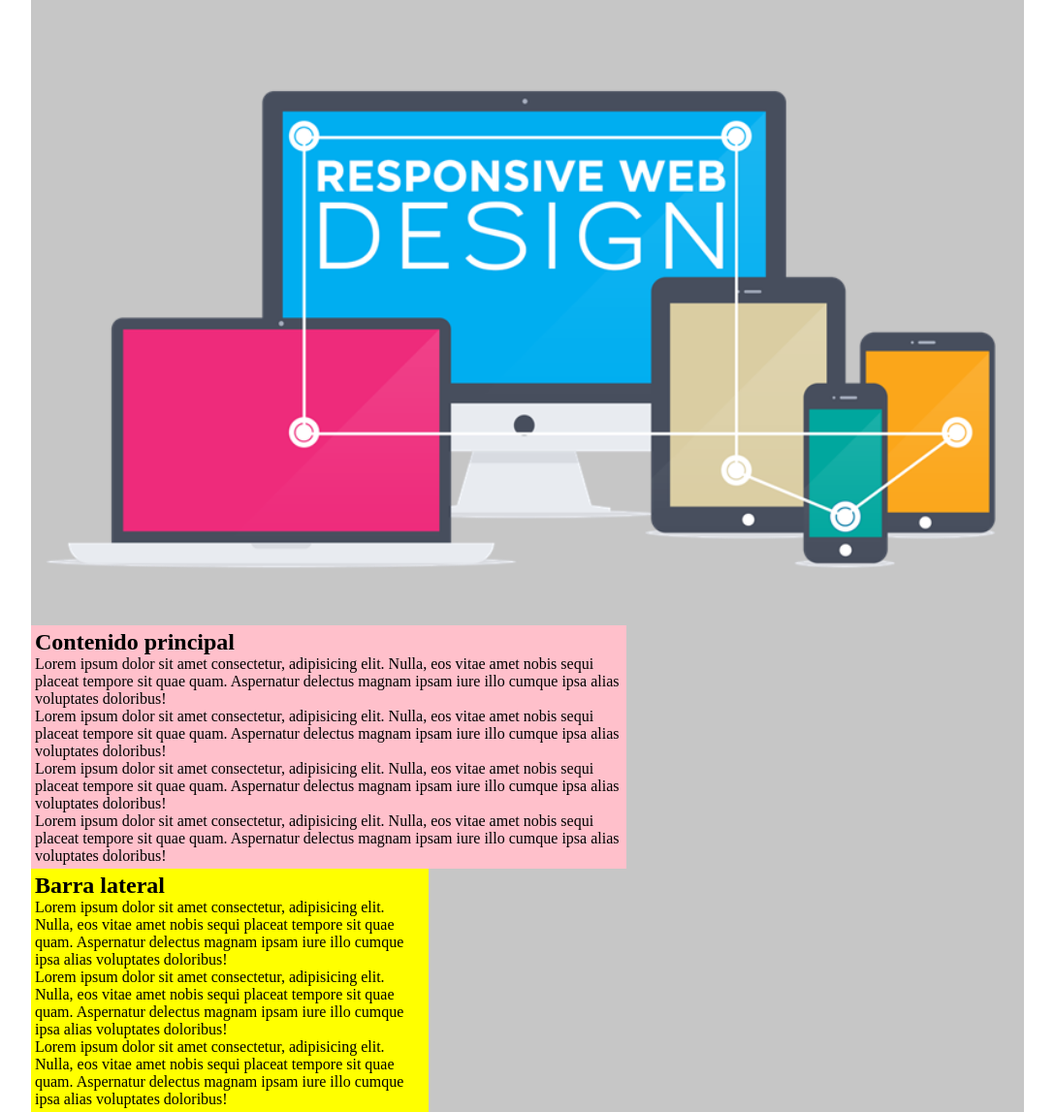
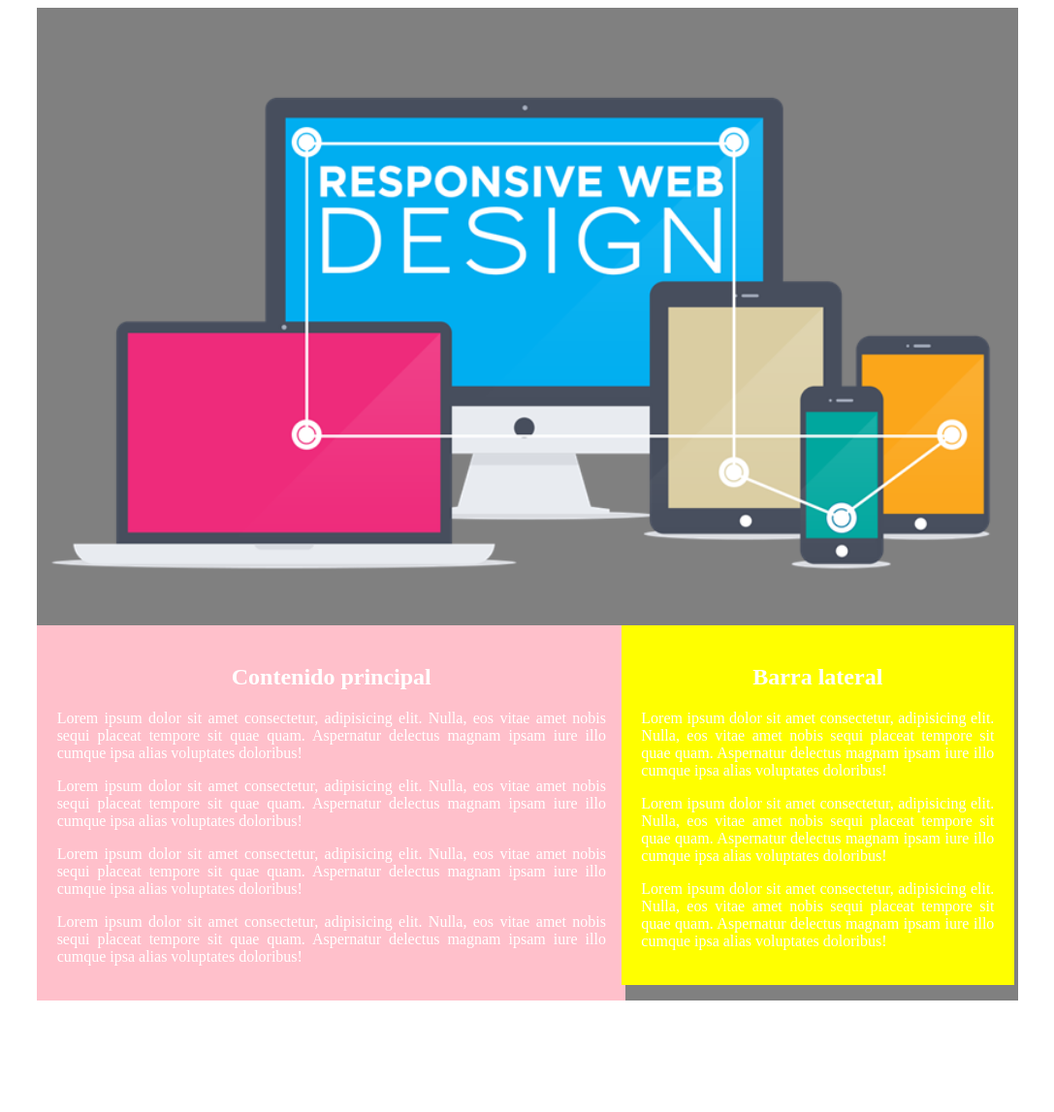
Before and after one commit to eddw92/eddw92.github.io, a plain HTML site: page ejemplos-css/responsive.html in a window 1280 px wide. Shown: the whole page at 97% size, without its empty margins (96-1183 px from the left). After the commit the page ends 1040 px from the top, so only its background shows below. Drawn offline with Linux system fonts and the light colour scheme.

Commit message:
Cambios en el css

```diff
--- a/ejemplos-css/responsive.css
+++ b/ejemplos-css/responsive.css
@@ -1,31 +1,40 @@
 *{
-    margin: 0;
-    padding: 0;
+    margin: 0x;
+    padding: 0px;
     box-sizing: border-box;
 }
 
-img {
+.contenedor{
+    width: 80%;
+    margin: auto;
+    background-color: gray;
+}
+
+img{
     width: 100%;
 }
 
-.contenedor{
-    background-color: #aaaa;
-    width:  80%;
-    margin: 0 auto;
+h2{
+    text-align: center;
 }
 
 main{
     background-color: pink;
     width: 60%;
     display: inline-block;
+    color: #FFFFFF;
+    text-align: justify;
+    padding: 2%;
     margin-right: -4px;
-    vertical-align: top;
-    padding: 4px;
 }
 
 aside{
     background-color: yellow;
     width: 40%;
+    display: inline-block;
+    text-align: justify;
+    color: #FFFFFF;
+    padding: 2%;
     margin-right: -4px;
-    padding: 4px;
+    vertical-align: top;
 }
```
